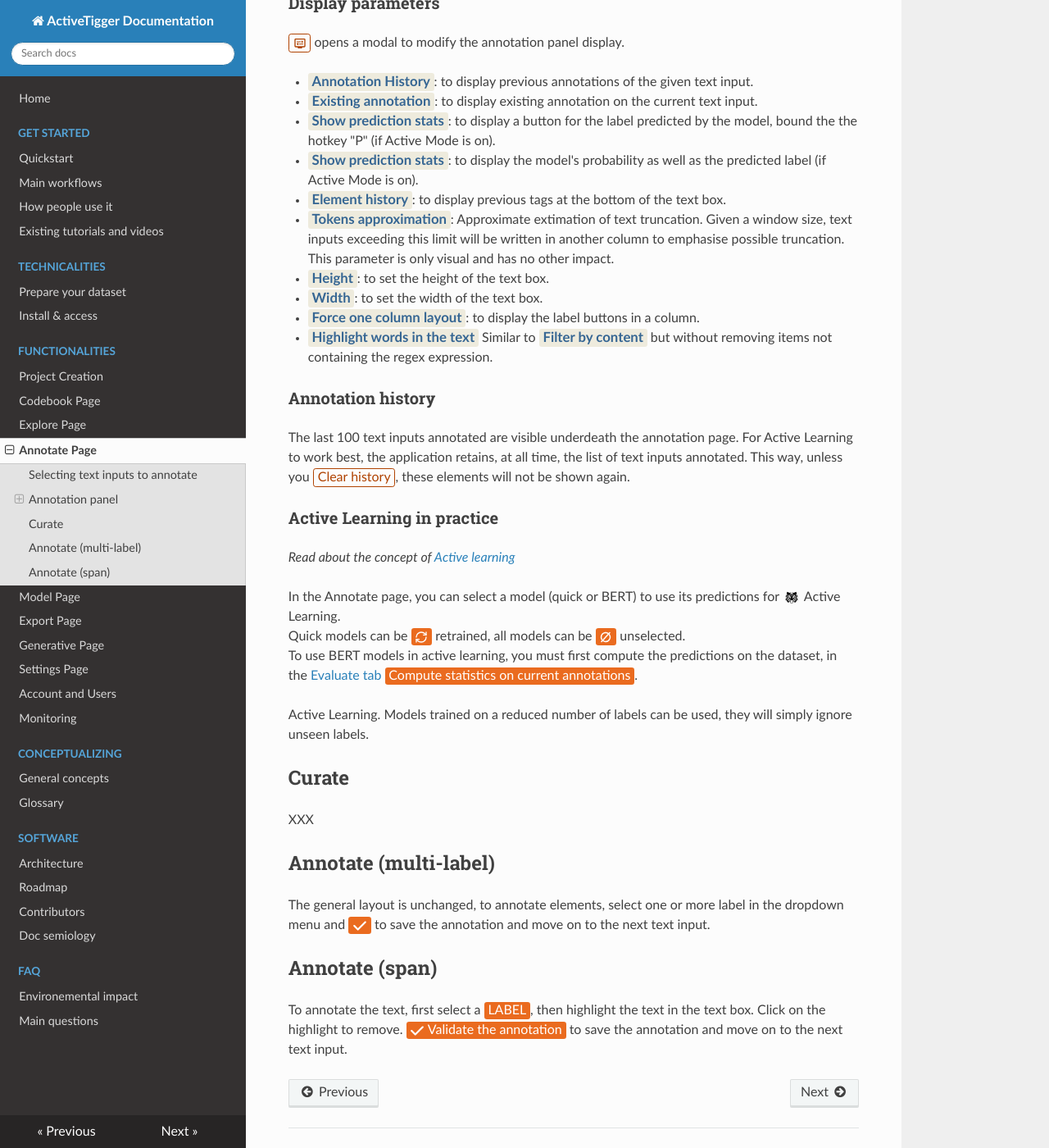
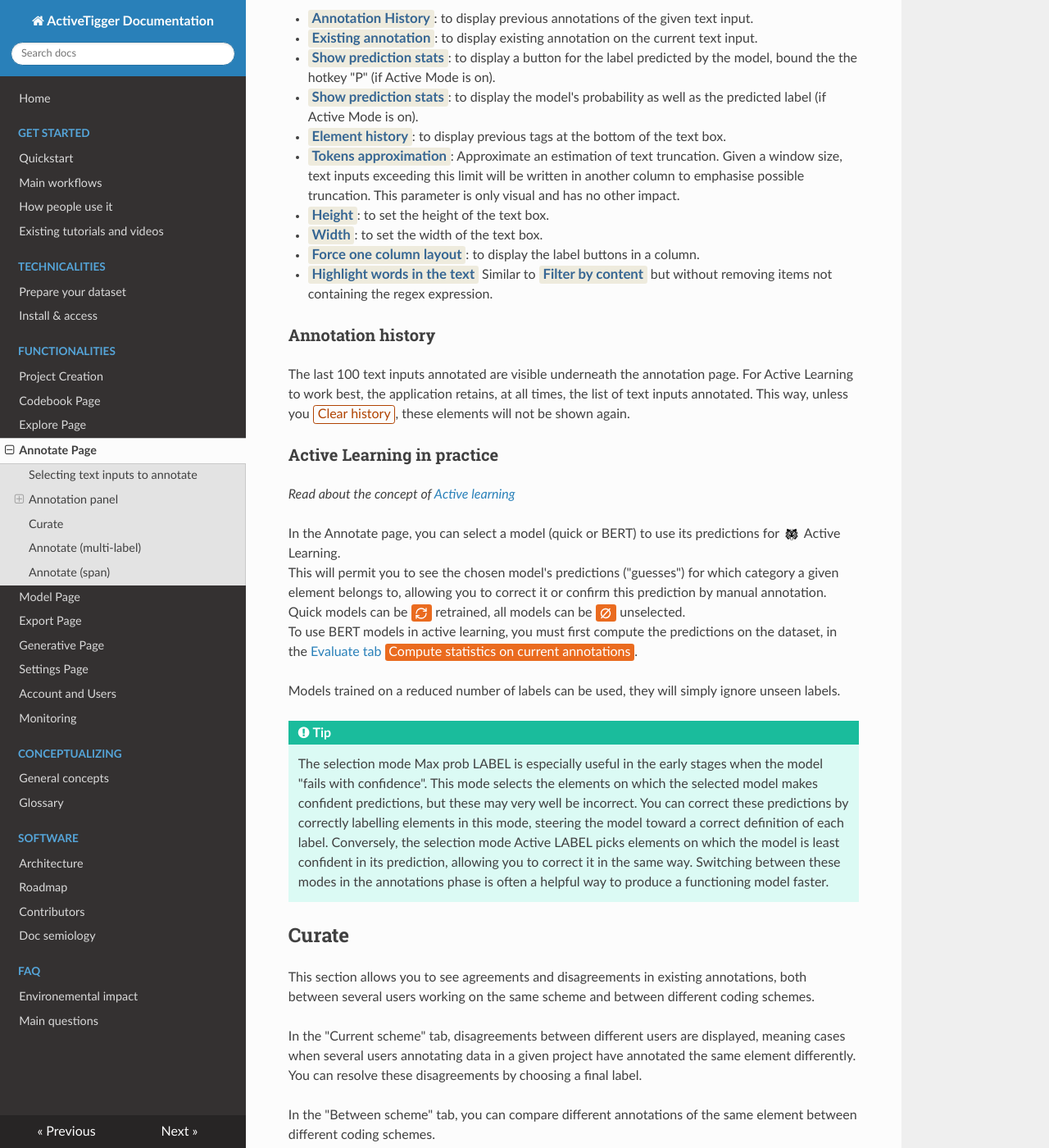
Before and after one commit to activetigger/documentation, an MkDocs documentation site: the page built from docs/functionalities/annotate.md, in a window 1280 px wide and 1400 px high, scrolled down 1491 px. Shown: the whole window at 82% size. Built offline with MkDocs 1.6.1, drawn with Linux system fonts in a browser that asks for light colours; nearby versions of some CDN libraries; some of the changed text lies outside the part shown.

Commit message:
Update annotate.md
Language and clarity, some restructuring, added "Curate" paragraph.

```diff
--- a/docs/functionalities/annotate.md
+++ b/docs/functionalities/annotate.md
@@ -9,10 +9,10 @@
 There are several ways to select a subset of text inputs.
 
 - <span class="parameter">Dataset</span>: Select the dataset on which you are working (train, validation or test).
-- <span class="parameter">Selection mode</span>: Change the order in which elements are showed (fixed, or random).
-- <span class="parameter">Active Mode</span>: Allows to choose a model for Active Learning (more about the [concept](../theoretical-concepts/index.md#what-is-active-learning); more [on this page](#active-learning-in-practice)). This unlocks new selection modes:
-    - Max prob LABEL: orders the text inputs by decreasing probability to be of label LABEL.
-    - Active: orders the text inputs by decreasing entropy (prioritize uncertain predictions).
+- <span class="parameter">Selection mode</span>: Change the order in which elements are showed (fixed (in the order of the original dataset) or random).
+- <span class="parameter">Active Mode</span>: Toggling this mode allows you to choose a model for Active Learning (more about the [concept](../theoretical-concepts/index.md#what-is-active-learning); more [on this page](#active-learning-in-practice)). This unlocks new selection modes:
+    - Max prob LABEL: orders the text inputs by decreasing probability to be of a given LABEL.
+    - Active: orders the text inputs by decreasing entropy (prioritizing uncertain predictions)).
     - Active LABEL: order the text inputs by decreasing entropy with regard to this specific LABEL.
 - <a class="parameter">Filter by content</a>: Only displays elements with specific characteristis
     - Being labeled with LABEL
@@ -44,7 +42,7 @@
 - <span class="parameter">Show prediction stats</span>: to display a button for the label predicted by the model, bound the the hotkey "P" (if Active Mode is on).
 - <span class="parameter">Show prediction stats</span>: to display the model's probability as well as the predicted label (if Active Mode is on).
 - <span class="parameter">Element history</span>: to display previous tags at the bottom of the text box.
-- <span class="parameter">Tokens approximation</span>: Approximate extimation of text truncation. Given a window size, text inputs exceeding this limit will be written in another column to emphasise possible truncation. This parameter is only visual and has no other impact.
+- <span class="parameter">Tokens approximation</span>: Approximate an estimation of text truncation. Given a window size, text inputs exceeding this limit will be written in another column to emphasise possible truncation. This parameter is only visual and has no other impact.
 - <span class="parameter">Height</span>: to set the height of the text box.
 - <span class="parameter">Width</span>: to set the width of the text box.
 - <span class="parameter">Force one column layout</span>: to display the label buttons in a column.
@@ -52,26 +50,33 @@
 
 ### Annotation history
 
-The last 100 text inputs annotated are visible underdeath the annotation page. For Active Learning to work best, the application retains, at all time, the list of text inputs annotated. This way, unless you <span class="action secondary">Clear history</span>, these elements will not be shown again.
+The last 100 text inputs annotated are visible underneath the annotation page. For Active Learning to work best, the application retains, at all times, the list of text inputs annotated. This way, unless you <span class="action secondary">Clear history</span>, these elements will not be shown again.
 
 
 ### Active Learning in practice
 
 *Read about the concept of [Active learning](../theoretical-concepts/index.md#what-is-active-learning)*
 
-In the Annotate page, you can select a model (quick or BERT) to use its predictions for <span class="icon">![](../img/icons/active-tiger.svg)</span> Active Learning. <br/>
+In the Annotate page, you can select a model (quick or BERT) to use its predictions for <span class="icon">![](../img/icons/active-tiger.svg)</span> Active Learning. <br/> This will permit you to see the chosen model's predictions ("guesses") for which category a given element belongs to, allowing you to correct it or confirm this prediction by manual annotation.
 Quick models can be <span class="action primary">![](../img/icons/refresh.svg)</span> retrained, all models can be <span class="action primary">![](../img/icons/no-tag.svg)</span> unselected. <br/>
 To use BERT models in active learning, you must first compute the predictions on the dataset, in the [Evaluate tab](./model.md#evaluation) <span class="primary action">Compute statistics on current annotations</span>.
 
-Active Learning. Models trained on a reduced number of labels can be used, they will simply ignore unseen labels.
+ Models trained on a reduced number of labels can be used, they will simply ignore unseen labels.
+
+!!!Tip
+    The selection mode Max prob LABEL is especially useful in the early stages when the model "fails with confidence". This mode selects the elements on which the selected model makes confident predictions, but these may very well be incorrect. You can correct these predictions by correctly labelling elements in this mode, steering the model toward a correct definition of each label. Conversely, the selection mode Active LABEL picks elements on which the model is least confident in its prediction, allowing you to correct it in the same way. Switching between these modes in the annotations phase is often a helpful way to produce a functioning model faster.
 
 ## Curate
 
-XXX
+This section allows you to see agreements and disagreements in existing annotations, both between several users working on the same scheme and between different coding schemes.
+
+In the "Current scheme" tab, disagreements between different users are displayed, meaning cases when several users annotating data in a given project have annotated the same element differently. You can resolve these disagreements by choosing a final label.
+
+In the "Between scheme" tab, you can compare different annotations of the same element between different coding schemes.
 
 ## Annotate (multi-label)
 
-The general layout is unchanged, to annotate elements, select one or more label in the dropdown menu and <span class="action primary">![](../img/icons/validate.svg)</span> to save the annotation and move on to the next text input.
+When applying multiple labels to the same element, the general layout is unchanged. To annotate elements, select one or more label in the dropdown menu and <span class="action primary">![](../img/icons/validate.svg)</span> to save the annotation and move on to the next text input.
 
 ## Annotate (span)
 
```
Also changed, not shown: other parts of docs/functionalities/annotate.md (+0 -2 lines).
